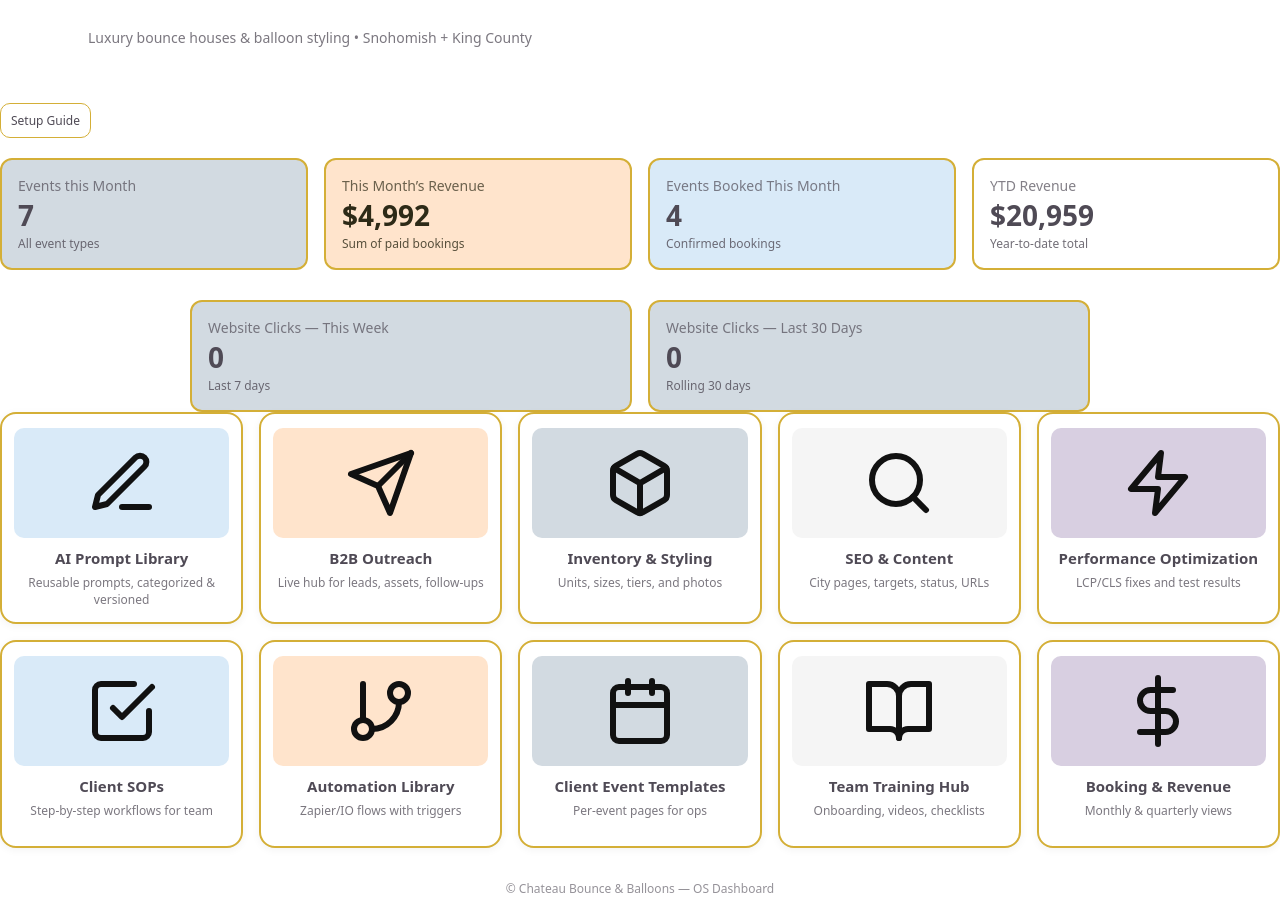
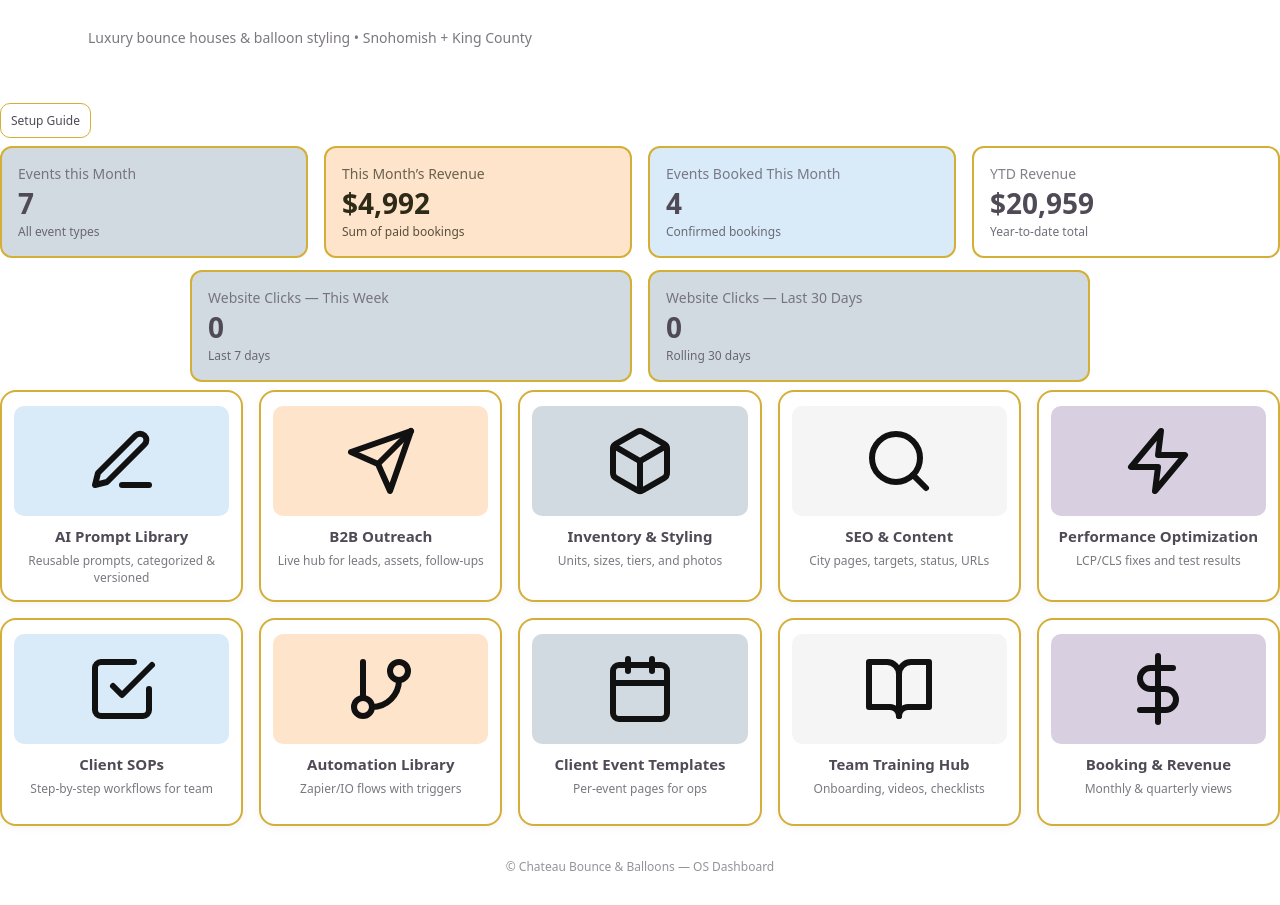
Before and after one commit to Inter-Rest/cb-notion-dashboard, a plain HTML site: page index.html in a window 1280 px wide. After the commit the page ends 883 px from the top, so only its background shows below. Drawn offline with nearby package versions, Linux system fonts and the light colour scheme; a web font is replaced by a local one.

Commit message:
Update styles.css

```diff
--- a/assets/styles.css
+++ b/assets/styles.css
@@ -104,3 +104,20 @@ a.card * { text-decoration: none !important; }
 
 /* Optional tighter padding if needed */
 .metric { padding: 16px; }
+
+/* spacing between metrics rows */
+.metrics { margin: 8px 0; }                 /* tighten default */
+.metrics + .metrics { margin-top: 12px; }    /* small gap to next row */
+
+/* clicks row centered, no extra bottom/top space */
+.metrics.metrics--two-center{
+  grid-template-columns: repeat(2, minmax(0,1fr));
+  max-width: 900px;
+  margin: 12px auto 8px;                     /* was 0 auto; reduced gap */
+}
+
+/* grid columns */
+.metrics{ display:grid; grid-template-columns:repeat(4,minmax(0,1fr)); gap:16px; }
+@media (max-width:768px){
+  .metrics{ grid-template-columns:repeat(2,minmax(0,1fr)); }
+}
```
